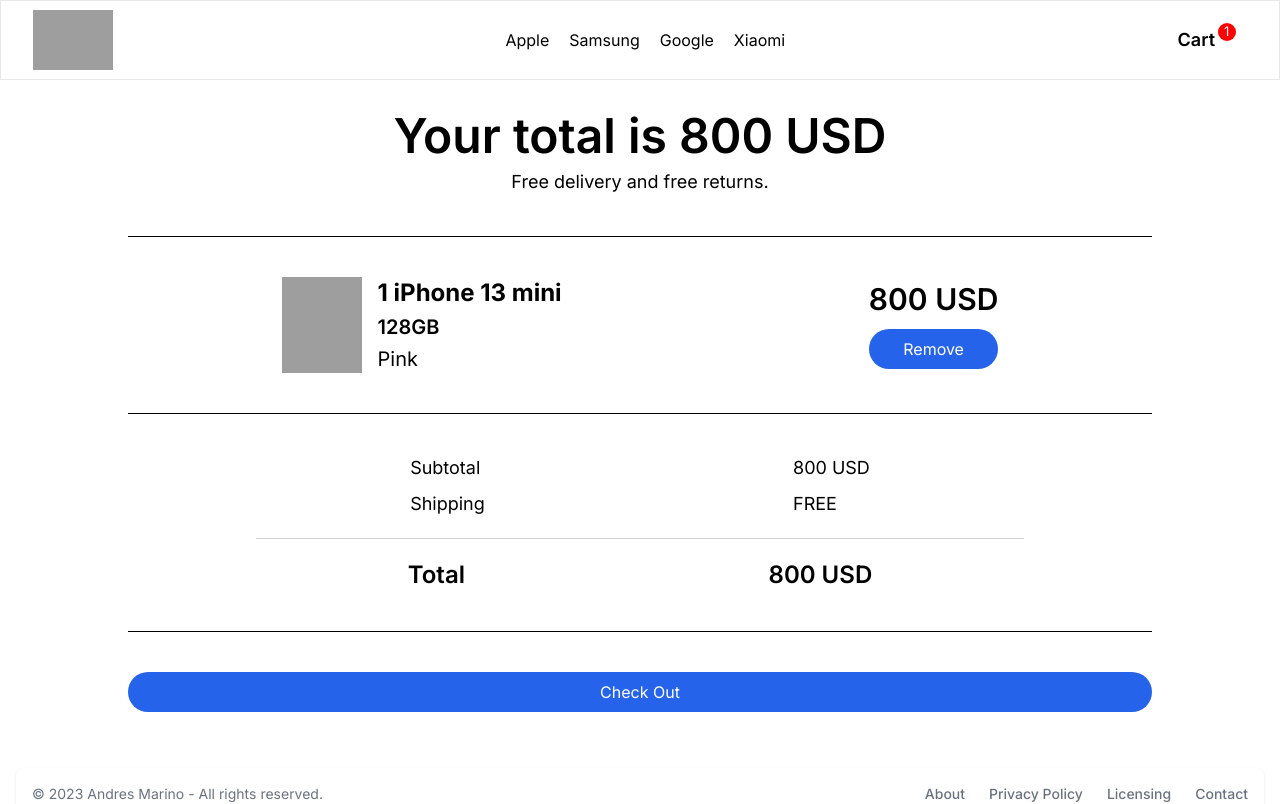
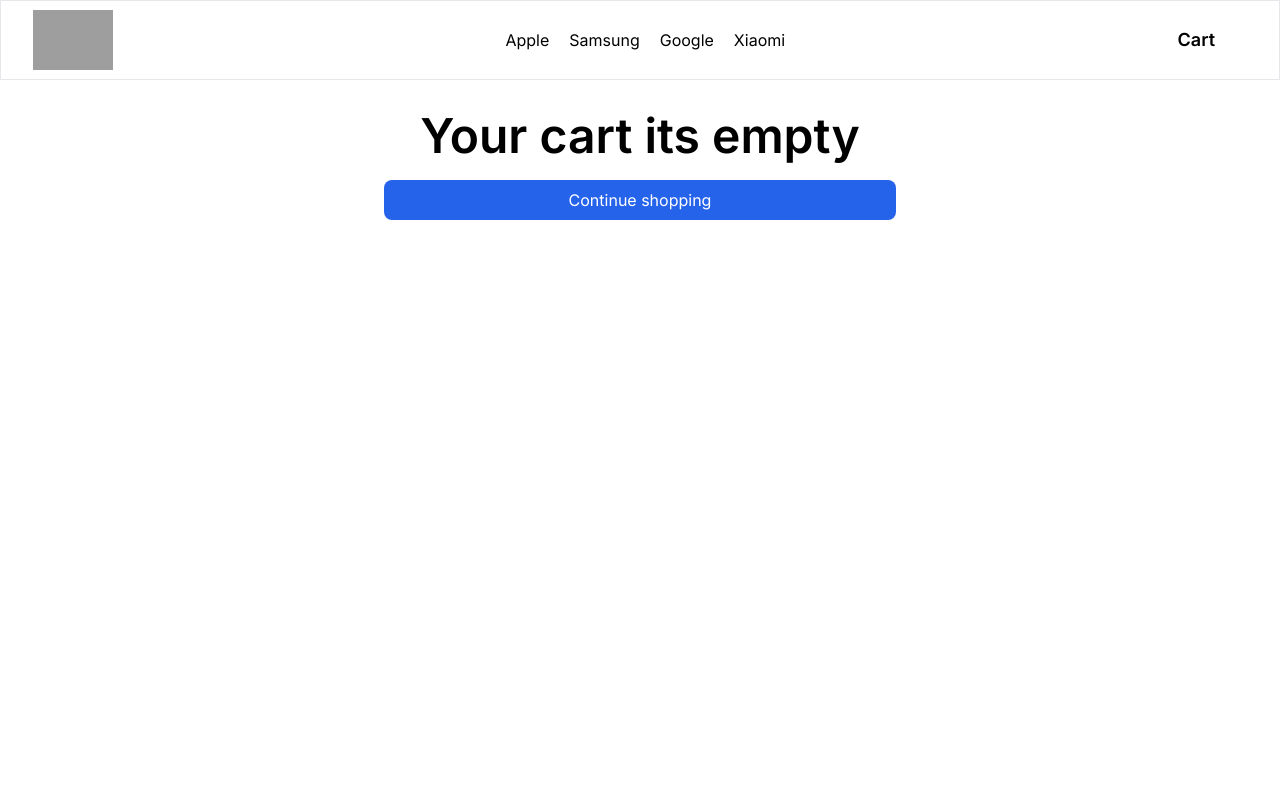
Before and after one commit to a-Marino/E-Commerce-CoderHouse, a React (Vite) app: page /cart in a window 1280 px wide. Shown: the top 804 px of the page. Built offline with nearby package versions, Linux system fonts and the light colour scheme; grey boxes are pictures that could not be loaded.

Commit message:
added Cart Context with logic

```diff
--- a/index.html
+++ b/index.html
@@ -3,7 +3,7 @@
 
 <head>
   <meta charset="UTF-8" />
-  <link rel="icon" href="/public/favicon.ico" />
+  <link rel="icon" href="/favicon.ico" />
   <meta name="viewport" content="width=device-width, initial-scale=1.0" />
   <title>AM Store</title>
 </head>
--- a/src/App.jsx
+++ b/src/App.jsx
@@ -2,10 +2,12 @@
 import { BrowserRouter, Route, Routes } from "react-router-dom";
 
 import { routesMenu } from "./routes/routesMenu";
+import { CartContextProvider } from "./context/CartContext";
 
 function App() {
   return (
     <BrowserRouter>
+      <CartContextProvider>
         <Routes>
           <Route element={<Layout />}>
             {routesMenu.map(({ id, path, Element }) => (
@@ -13,6 +15,7 @@
             ))}
           </Route>
         </Routes>
+      </CartContextProvider>
     </BrowserRouter>
   );
 }
--- a/src/components/common/CartWidget/CartWidget.jsx
+++ b/src/components/common/CartWidget/CartWidget.jsx
@@ -1,15 +1,17 @@
+import { useContext } from "react";
 import { Link } from "react-router-dom";
 import { motion, AnimatePresence } from "framer-motion";
 import "./CartWidget.css";
+import { CartContext } from "../../../context/CartContext";
 
 export const CartWidget = () => {
-  const cartItems = 1;
+  const { cart } = useContext(CartContext);
 
   return (
     <Link to="/cart" className="cart">
       <span className="text-lg font-semibold">Cart</span>
       <AnimatePresence>
-        {cartItems > 0 && (
+        {cart.length > 0 && (
           <motion.p
             animate={{ opacity: 1, scale: 1 }}
             initial={{ opacity: 0, scale: 0 }}
@@ -17,7 +19,7 @@
             transition={{ duration: 0.5, type: "spring", stiffness: 100 }}
             className="cartCounter"
           >
-            {cartItems}
+            {cart.length}
           </motion.p>
         )}
       </AnimatePresence>
--- a/src/components/common/ItemCount/ItemCount.jsx
+++ b/src/components/common/ItemCount/ItemCount.jsx
@@ -20,7 +20,7 @@
       <div className="flex space-x-5">
         <button
           onClick={decrement}
-          className="bg-blue-600 px-4 rounded-full enabled:hover:bg-blue-500 disabled:opacity-60 disabled:cursor-not-allowed"
+          className="bg-blue-600 px-4 rounded-lg enabled:hover:bg-blue-500 disabled:opacity-60 disabled:cursor-not-allowed"
           disabled={!stock}
         >
           -
@@ -28,7 +28,7 @@
         <span>{count}</span>
         <button
           onClick={increment}
-          className="bg-blue-600 px-4 rounded-full enabled:hover:bg-blue-500 disabled:opacity-60 disabled:cursor-not-allowed"
+          className="bg-blue-600 px-4 rounded-lg enabled:hover:bg-blue-500 disabled:opacity-60 disabled:cursor-not-allowed"
           disabled={!stock}
         >
           +
@@ -36,7 +36,7 @@
       </div>
       {stock && <span className="text-sm">Stock: {stock}</span>}
       <button
-        className="w-full h-10 bg-blue-600 rounded-full text-white enabled:hover:bg-blue-500 disabled:opacity-60 disabled:cursor-not-allowed"
+        className="w-full h-10 bg-blue-600 rounded-lg text-white enabled:hover:bg-blue-500 disabled:opacity-60 disabled:cursor-not-allowed"
         disabled={!stock}
         onClick={() => onAdd(count)}
       >
--- a/src/components/pages/Cart/Cart.jsx
+++ b/src/components/pages/Cart/Cart.jsx
@@ -1,33 +1,65 @@
-export const Cart = () => {
+import { Link } from "react-router-dom";
+
+export const Cart = ({ cart, totalPrice, clearCart, removeById }) => {
   return (
-    <div className="min-h-full mt-28 md:px-32 px-10">
+    <div className="min-h-screen  mt-28 md:px-32 px-10">
+      {cart.length === 0 && (
+        <div className="flex flex-col justify-center items-center space-y-5 mt-10">
+          <h1 className=" text-5xl font-semibold text-center">
+            Your cart its empty
+          </h1>
+          <Link
+            to="/"
+            className="w-[50%] h-10 bg-blue-600 rounded-lg text-white hover:bg-blue-500 flex justify-center items-center"
+          >
+            Continue shopping
+          </Link>
+        </div>
+      )}
+      {cart.length > 0 && (
+        <>
           <div className="flex flex-col justify-center items-center space-y-2 border-b border-black pb-10">
             <h1 className=" text-5xl font-semibold text-center">
-          Your total is 800 USD
+              Your total is {totalPrice} USD
             </h1>
             <h2 className="text-lg">Free delivery and free returns.</h2>
+            <button className="h-10 bg-blue-600 rounded-lg text-white hover:bg-blue-500 md:w-[50%] w-full">
+              Check Out
+            </button>
           </div>
           {/* items */}
-      <div className="flex justify-around  flex-col md:flex-row border-b border-black py-10 space-y-5 md:space-y-0">
+          {cart.map((product, key) => {
+            return (
+              <div
+                key={key}
+                className="flex  justify-around  flex-col md:flex-row border-b border-black py-10 space-y-5 md:space-y-0"
+              >
                 <div className="flex space-x-4">
-          <img
-            src="https://res.cloudinary.com/dv8nczwtj/image/upload/v1684897557/Apple%20Phones/compare_iphone13_mini_pink__dwss1czwg66a_large_2x_j21lx7.jpg"
-            alt="item1"
-            className="w-20"
-          />
+                  <img src={product.img} alt={product.model} className="w-20" />
                   <div className="flex flex-col space-y-1 justify-center">
-            <span className="text-2xl font-bold">1 iPhone 13 mini</span>
-            <span className="text-xl font-semibold">128GB</span>
-            <span className="text-xl">Pink</span>
+                    <span className="text-2xl font-bold">
+                      {product.quantity} | {product.model}
+                    </span>
+                    <span className="text-xl font-semibold">
+                      {product.spec.size}
+                    </span>
+                    <span className="text-xl">{product.color}</span>
                   </div>
                 </div>
-        <div className="flex flex-col space-y-3 justify-center">
-          <span className="text-3xl font-semibold text-center">800 USD</span>
-          <button className="h-10 bg-blue-600 rounded-full text-white hover:bg-blue-500">
+                <div className="md:w-[20%] flex flex-col space-y-3 justify-center">
+                  <span className="text-3xl font-semibold text-center">
+                    {product.quantity * product.spec.price} USD
+                  </span>
+                  <button
+                    className="h-10 bg-red-600 rounded-lg text-white hover:bg-red-500"
+                    onClick={() => removeById(product.id, product.spec.id)}
+                  >
                     Remove
                   </button>
                 </div>
               </div>
+            );
+          })}
           {/* total */}
           <div className="flex justify-around  md:mx-32 pt-10 pb-5 border-b border-neutral-300">
             <div className="flex flex-col space-y-2">
@@ -35,8 +67,9 @@
               <span className="text-lg">Shipping</span>
             </div>
             <div className="flex flex-col space-y-2">
-          <span className="text-lg">800 USD</span>
-          <span className="text-lg">FREE</span>
+              {/* SUBTOTAL */}
+              <span className="text-lg">{totalPrice} USD</span>
+              <span className="text-lg text-end">FREE</span>
             </div>
           </div>
           <div className="flex justify-around items-center md:px-32 pt-5 pb-10 border-b border-black">
@@ -44,14 +77,23 @@
               <span className="text-2xl font-semibold">Total</span>
             </div>
             <div>
-          <span className="text-2xl font-semibold">800 USD</span>
+              {/* TOTAL */}
+              <span className="text-2xl font-semibold">{totalPrice} USD</span>
             </div>
           </div>
-      <div className="flex justify-center items-center py-10">
-        <button className="w-full h-10 bg-blue-600 rounded-full text-white hover:bg-blue-500">
+          <div className="flex flex-col space-y-5  items-end py-10 md:mx-32">
+            <button className="md:w-[30%] h-10 bg-blue-600 rounded-lg text-white hover:bg-blue-500">
               Check Out
             </button>
+            <button
+              className="md:w-[30%] h-10 bg-red-600 rounded-lg text-white hover:bg-red-500"
+              onClick={clearCart}
+            >
+              Clear cart
+            </button>
           </div>
+        </>
+      )}
     </div>
   );
 };
--- a/src/components/pages/Cart/CartContainer.jsx
+++ b/src/components/pages/Cart/CartContainer.jsx
@@ -1,5 +1,20 @@
+import { useContext } from "react";
 import { Cart } from "./Cart";
+import { CartContext } from "../../../context/CartContext";
 
 export const CartContainer = () => {
-  return <Cart />;
+  const { cart, clearCart, removeById } = useContext(CartContext);
+
+  const totalPrice = cart
+    .map((product) => product.quantity * product.spec.price)
+    .reduce((prev, curr) => prev + curr, 0);
+
+  return (
+    <Cart
+      cart={cart}
+      totalPrice={totalPrice}
+      clearCart={clearCart}
+      removeById={removeById}
+    />
+  );
 };
--- a/src/components/pages/ProductDetails/ProductDetailsContainer.jsx
+++ b/src/components/pages/ProductDetails/ProductDetailsContainer.jsx
@@ -1,7 +1,8 @@
 import { ProductDetails } from "./ProductDetails";
 import { ProductsMock } from "../../../ProductsMock";
-import { useEffect, useState } from "react";
+import { useEffect, useState, useContext } from "react";
 import { useParams } from "react-router-dom";
+import { CartContext } from "../../../context/CartContext";
 
 export const ProductDetailsContainer = () => {
   const [productSelected, setProductSelected] = useState({});
@@ -11,6 +12,8 @@
   const [price, setPrice] = useState();
   const [specStock, setSpecStock] = useState();
   const [specSelectedId, setSpecSelectedId] = useState();
+
+  const { addToCart } = useContext(CartContext);
 
   const { id } = useParams();
 
@@ -30,7 +33,8 @@
       spec: productSelected.spec[specSelectedId - 1],
       //  Agregue el spec seleccionado para su futuro descuento de stock y suma de precio
     };
-    console.log(data);
+    addToCart(data);
+    alert(`You added ${cantidad} items to your cart`);
   };
 
   useEffect(() => {
--- /dev/null
+++ b/src/context/CartContext.jsx
@@ -0,0 +1,54 @@
+import { createContext, useState } from "react";
+
+export const CartContext = createContext();
+
+export const CartContextProvider = ({ children }) => {
+  const [cart, setCart] = useState([]);
+
+  const addToCart = (newProduct) => {
+    let exist = isInCart(newProduct.id, newProduct.spec.id);
+    if (exist) {
+      let newArray = cart.map((product) => {
+        if (
+          product.id === newProduct.id &&
+          product.spec.id === newProduct.spec.id
+        ) {
+          return {
+            ...product,
+            quantity: newProduct.quantity,
+          };
+        } else {
+          return product;
+        }
+      });
+      setCart(newArray);
+    } else {
+      setCart([...cart, newProduct]);
+    }
+  };
+
+  const isInCart = (id, specId) => {
+    let exist = cart.some((prod) => prod.id === id && prod.spec.id === specId);
+    return exist;
+  };
+
+  const clearCart = () => {
+    setCart([]);
+  };
+
+  const removeById = (id, specId) => {
+    let newArray = cart.filter(
+      (product) => product.id !== id || product.spec.id !== specId
+    );
+    setCart(newArray);
+  };
+
+  let data = {
+    cart,
+    addToCart,
+    clearCart,
+    removeById,
+  };
+
+  return <CartContext.Provider value={data}> {children} </CartContext.Provider>;
+};
```
Lines whose indentation alone changed are shown as unchanged.
